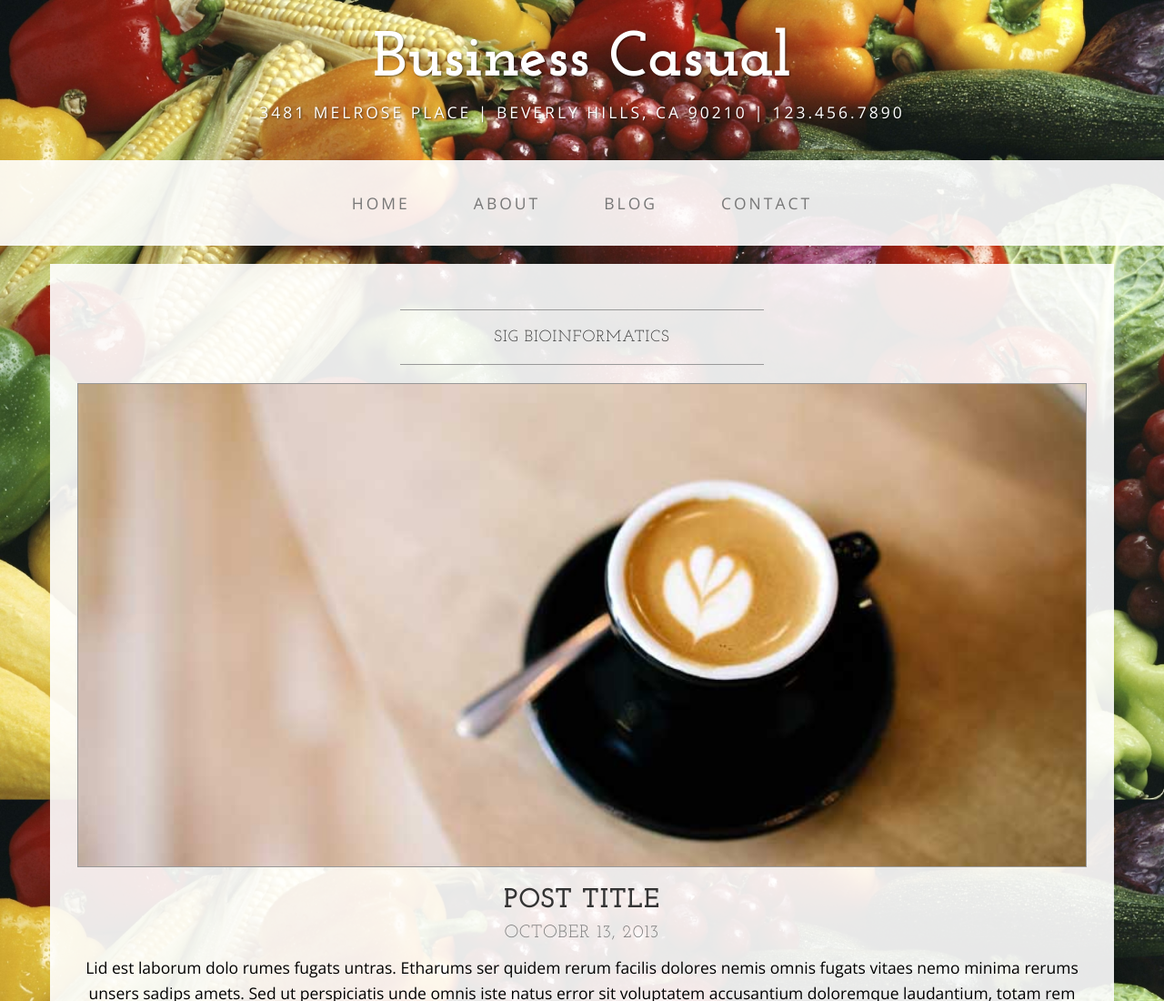
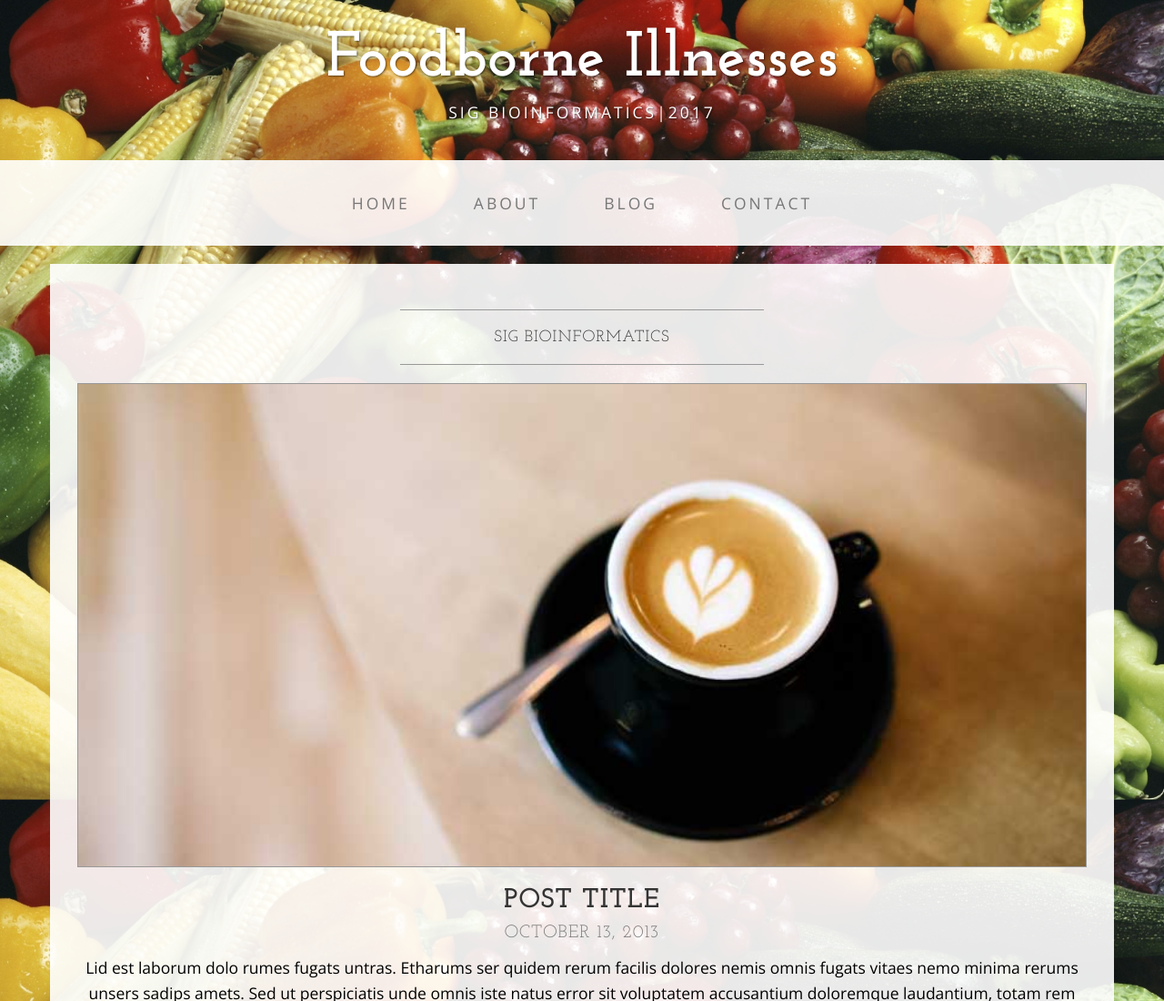
Before and after one commit to Zekaid/Bioinformatics, a plain HTML site: page blog.html in a window 1280 px wide. Shown: the top 1100 px of the page at 91% size. Drawn offline with nearby package versions, Linux system fonts and the light colour scheme.

Commit message:
'Wefixedanerror'

```diff
--- a/blog.html
+++ b/blog.html
@@ -9,7 +9,7 @@
     <meta name="description" content="">
     <meta name="author" content="">
 
-    <title>Blog - Business Casual - Start Bootstrap Theme</title>
+    <title>SIG Bioinformatics</title>
 
     <!-- Bootstrap Core CSS -->
     <link href="css/bootstrap.min.css" rel="stylesheet">
@@ -32,8 +32,8 @@
 
 <body>
 
-    <div class="brand">Business Casual</div>
-    <div class="address-bar">3481 Melrose Place | Beverly Hills, CA 90210 | 123.456.7890</div>
+    <div class="brand">Foodborne Illnesses</div>
+    <div class="address-bar">SIG Bioinformatics|2017</div>
 
     <!-- Navigation -->
     <nav class="navbar navbar-default" role="navigation">
```
Also changed, not shown: about.html (+2 -2 lines).
